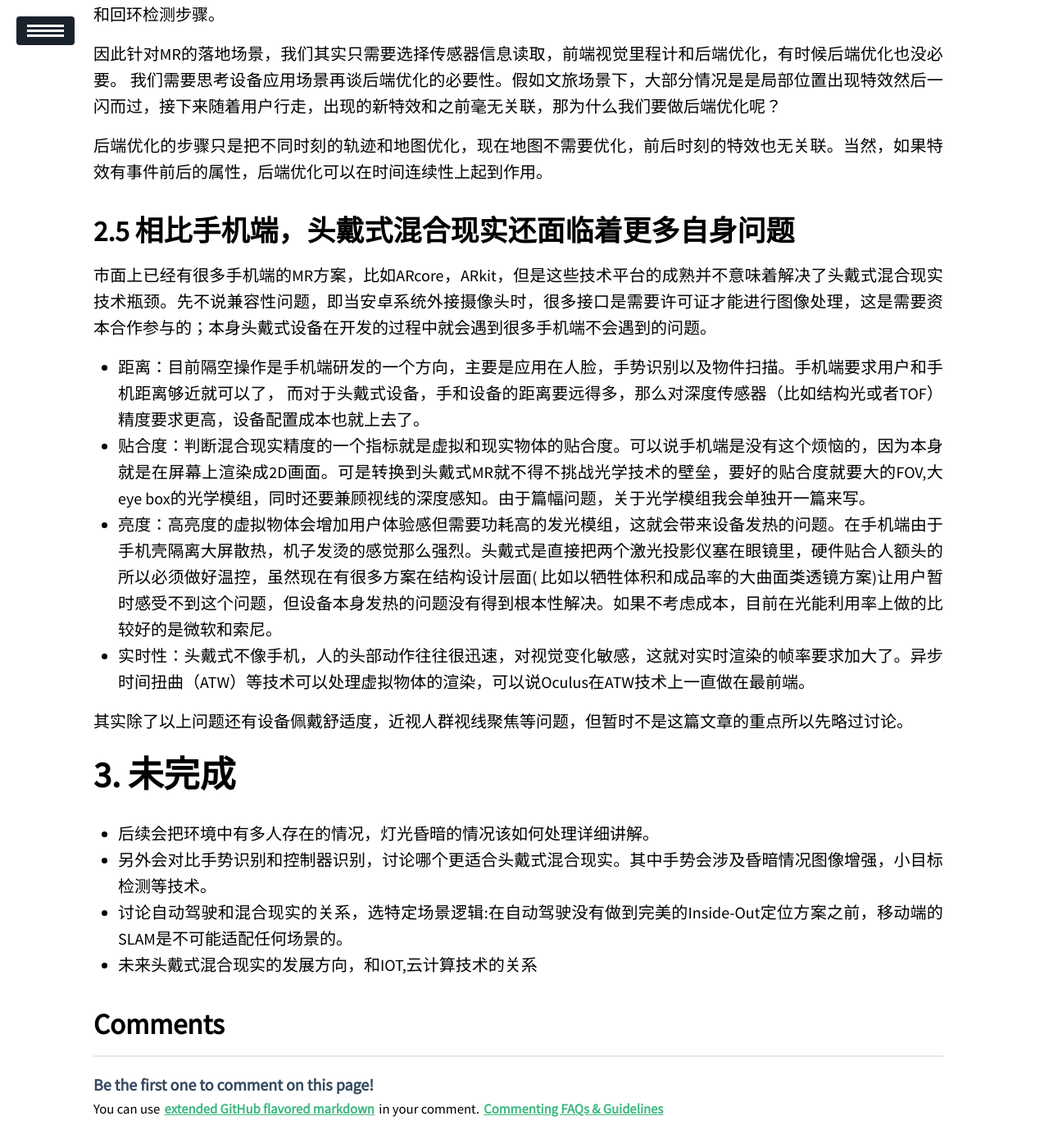
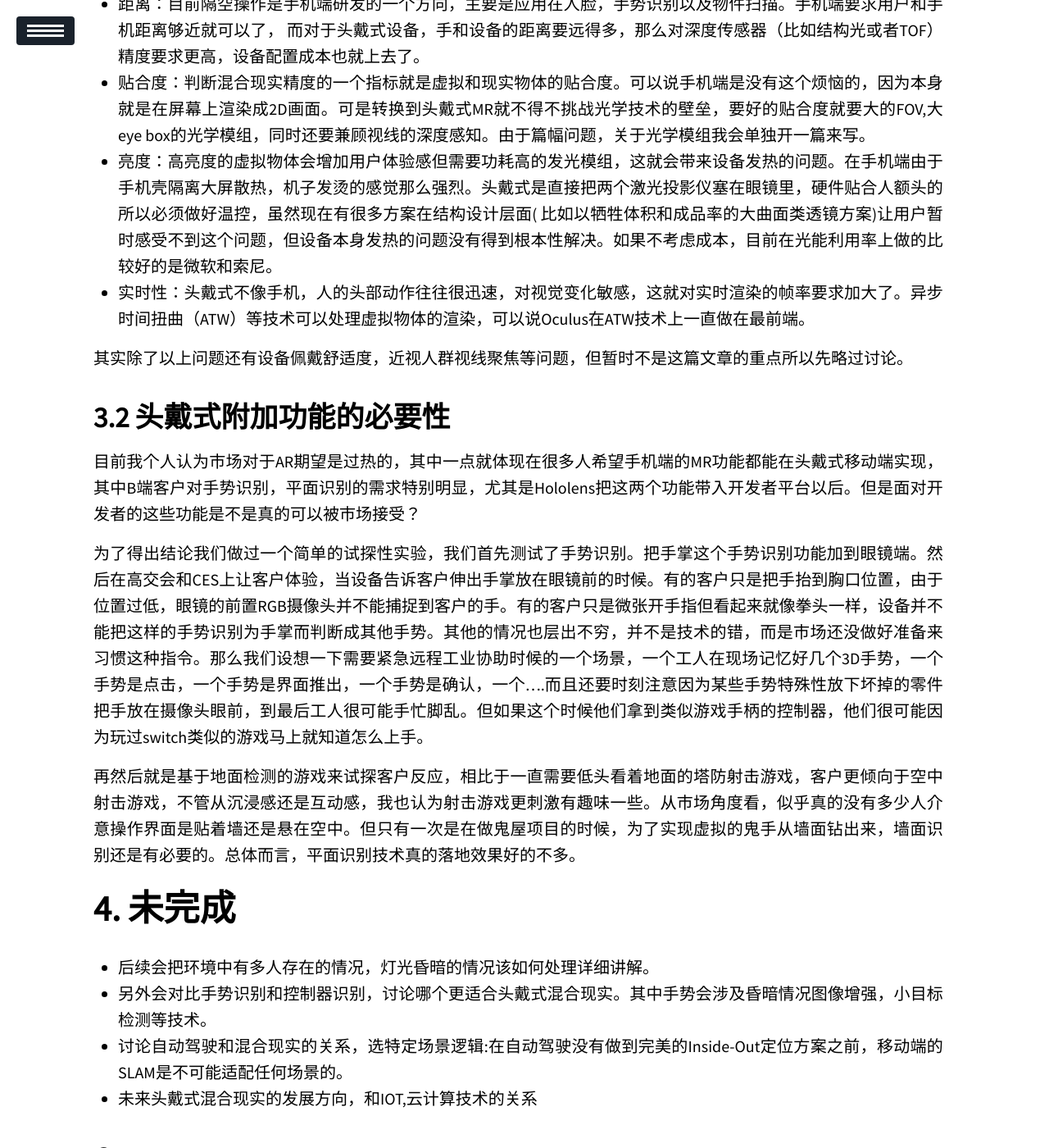
Before and after one commit to Hummmm/hummmm.github.io, a Jekyll site: the page built from _posts/2020-03-01-Mobile-MR/2020-03-01-Mobile-MR.md, in a window 1280 px wide and 1400 px high, scrolled down 3566 px. Shown: the whole window at 82% size. Built offline with Jekyll 4.4.1, drawn with Linux system fonts in a browser that asks for light colours; our own code applies the rules of GitHub Pages for plain Markdown files; a script that is not in the unit is left out; some of the changed text lies outside the part shown.

Commit message:
Update 2020-03-01-Mobile-MR.md

```diff
--- a/_posts/2020-03-01-Mobile-MR/2020-03-01-Mobile-MR.md
+++ b/_posts/2020-03-01-Mobile-MR/2020-03-01-Mobile-MR.md
@@ -66,7 +60,9 @@ description: 主要是写一些关于设计头戴式MR产品方面的思考以
 
 后端优化的步骤只是把不同时刻的轨迹和地图优化，现在地图不需要优化，前后时刻的特效也无关联。当然，如果特效有事件前后的属性，后端优化可以在时间连续性上起到作用。
 
-## 相比手机端，头戴式混合现实还面临着更多自身问题
+# 头戴式混合现实独有技术讨论
+
+## 相比手机端，头戴式还面临着更多自身问题
 
 市面上已经有很多手机端的MR方案，比如ARcore，ARkit，但是这些技术平台的成熟并不意味着解决了头戴式混合现实技术瓶颈。先不说兼容性问题，即当安卓系统外接摄像头时，很多接口是需要许可证才能进行图像处理，这是需要资本合作参与的；本身头戴式设备在开发的过程中就会遇到很多手机端不会遇到的问题。
 
@@ -77,6 +73,15 @@ description: 主要是写一些关于设计头戴式MR产品方面的思考以
 
 其实除了以上问题还有设备佩戴舒适度，近视人群视线聚焦等问题，但暂时不是这篇文章的重点所以先略过讨论。
 
+## 头戴式附加功能的必要性
+
+目前我个人认为市场对于AR期望是过热的，其中一点就体现在很多人希望手机端的MR功能都能在头戴式移动端实现，其中B端客户对手势识别，平面识别的需求特别明显，尤其是Hololens把这两个功能带入开发者平台以后。但是面对开发者的这些功能是不是真的可以被市场接受？
+
+为了得出结论我们做过一个简单的试探性实验，我们首先测试了手势识别。把手掌这个手势识别功能加到眼镜端。然后在高交会和CES上让客户体验，当设备告诉客户伸出手掌放在眼镜前的时候。有的客户只是把手抬到胸口位置，由于位置过低，眼镜的前置RGB摄像头并不能捕捉到客户的手。有的客户只是微张开手指但看起来就像拳头一样，设备并不能把这样的手势识别为手掌而判断成其他手势。其他的情况也层出不穷，并不是技术的错，而是市场还没做好准备来习惯这种指令。那么我们设想一下需要紧急远程工业协助时候的一个场景，一个工人在现场记忆好几个3D手势，一个手势是点击，一个手势是界面推出，一个手势是确认，一个....而且还要时刻注意因为某些手势特殊性放下坏掉的零件把手放在摄像头眼前，到最后工人很可能手忙脚乱。但如果这个时候他们拿到类似游戏手柄的控制器，他们很可能因为玩过switch类似的游戏马上就知道怎么上手。
+
+再然后就是基于地面检测的游戏来试探客户反应，相比于一直需要低头看着地面的塔防射击游戏，客户更倾向于空中射击游戏，不管从沉浸感还是互动感，我也认为射击游戏更刺激有趣味一些。从市场角度看，似乎真的没有多少人介意操作界面是贴着墙还是悬在空中。但只有一次是在做鬼屋项目的时候，为了实现虚拟的鬼手从墙面钻出来，墙面识别还是有必要的。总体而言，平面识别技术真的落地效果好的不多。
+
+
 # 未完成
 
 - 后续会把环境中有多人存在的情况，灯光昏暗的情况该如何处理详细讲解。
```
Also changed, not shown: other parts of _posts/2020-03-01-Mobile-MR/2020-03-01-Mobile-MR.md (+1 -7 lines).
